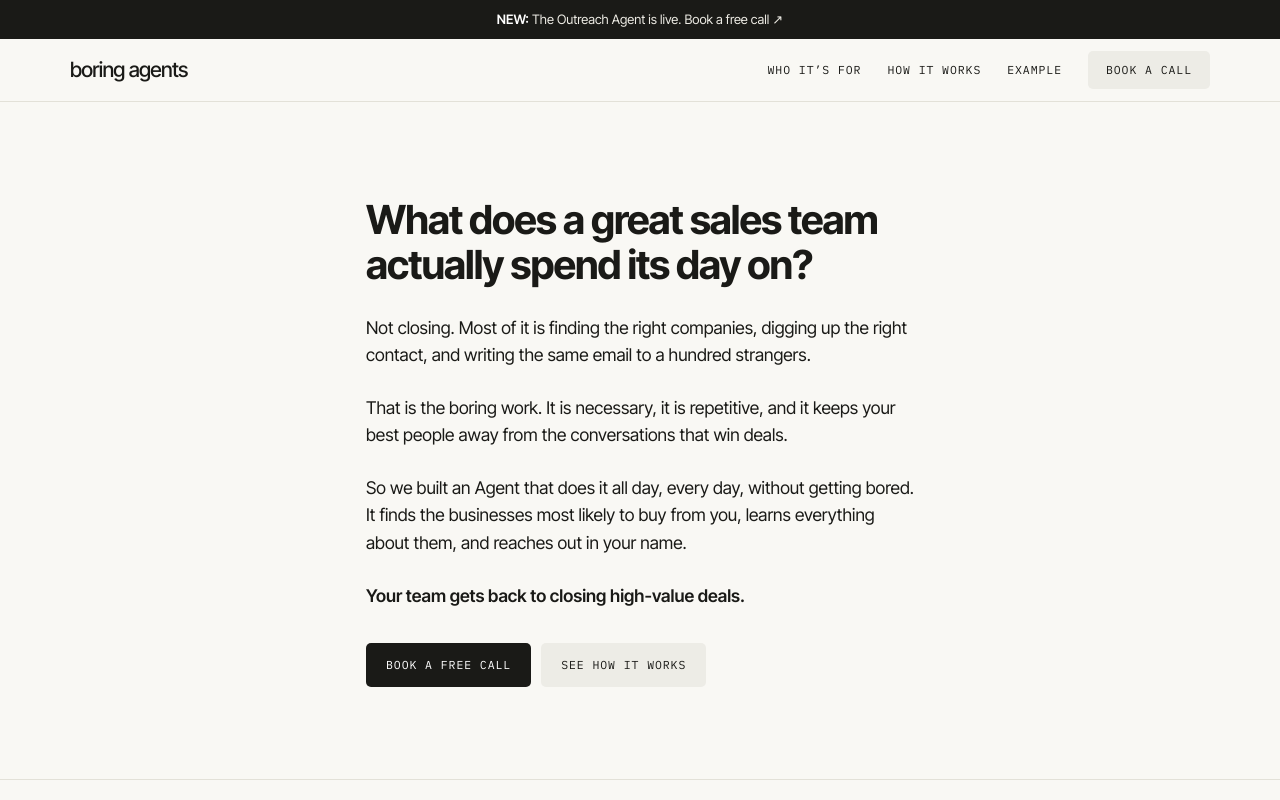
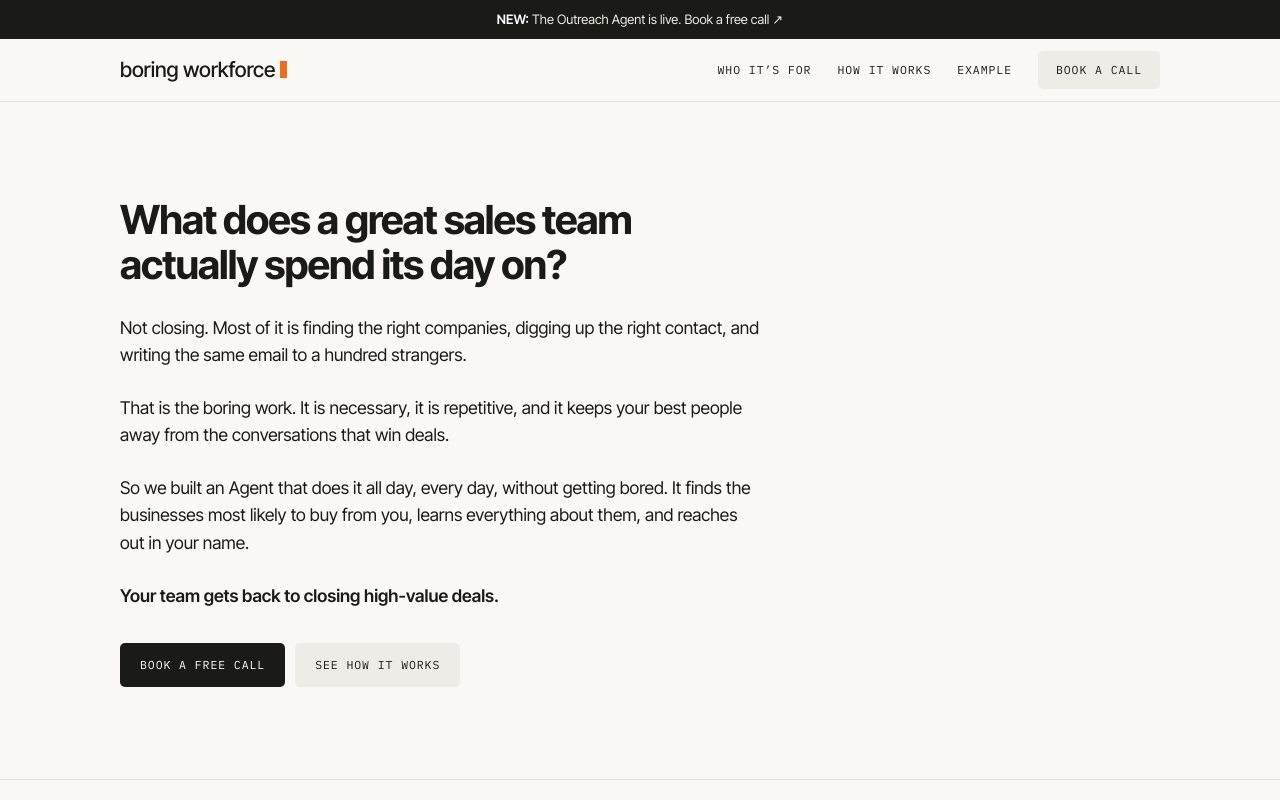
Before and after one commit to nufailhussain/boringagents, a plain HTML site: page index.html in a window 1280 px wide. Shown: the top 800 px of the page. Drawn offline with Linux system fonts and the light colour scheme.

Commit message:
Rename brand to Boring Workforce
New one-line wordmark with a one-time typing effect, wider side margins,
and all content aligned with the logo and the Book a call button.
Adds one-line and two-line logo files.

Co-Authored-By: Claude Opus 5.5 <noreply@anthropic.com>
Claude-Session: https://claude.ai/code/session_0111k1Fjco8db48QpfS5qXLU

```diff
--- a/index.html
+++ b/index.html
@@ -3,12 +3,12 @@
 <head>
 <meta charset="utf-8">
 <meta name="viewport" content="width=device-width,initial-scale=1,viewport-fit=cover">
-<meta name="description" content="Boring Agents builds AI agents that do the boring, repetitive work in your business. The Outreach Agent finds, enriches and reaches premium B2B leads.">
-<meta property="og:title" content="Boring Agents">
+<meta name="description" content="Boring Workforce builds AI agents that do the boring, repetitive work in your business. The Outreach Agent finds, enriches and reaches premium B2B leads.">
+<meta property="og:title" content="Boring Workforce">
 <meta property="og:description" content="Let the Agent do the boring work. You close the deals.">
 <link rel="icon" type="image/svg+xml" href="/assets/favicon.svg">
 <style>:root{padding-top:env(safe-area-inset-top,0px);padding-bottom:env(safe-area-inset-bottom,0px)}body{margin:0}img{max-width:100%}[hidden]{display:none!important}</style>
-<title>Boring Agents</title>
+<title>Boring Workforce</title>
 <link rel="preconnect" href="https://fonts.googleapis.com">
 <link rel="preconnect" href="https://fonts.gstatic.com" crossorigin>
 <link rel="stylesheet" href="https://fonts.googleapis.com/css2?family=Inter+Tight:wght@400;500;600;700&family=IBM+Plex+Mono:wght@400;500&display=swap">
@@ -33,8 +33,8 @@ h1,h2,h3{font-weight:700;letter-spacing:-.025em;line-height:1.12;text-wrap:balan
 p{margin:0}
 a{color:inherit}
 :focus-visible{outline:2px solid var(--accent);outline-offset:3px;border-radius:4px}
-.gutter{padding-left:max(20px,env(safe-area-inset-left,0px));padding-right:max(20px,env(safe-area-inset-right,0px))}
-.wrap{max-width:1180px;margin:0 auto}
+.gutter{padding-left:max(32px,env(safe-area-inset-left,0px));padding-right:max(32px,env(safe-area-inset-right,0px))}
+.wrap{max-width:1040px;margin:0 auto}
 .split{display:grid;grid-template-columns:minmax(0,5fr) minmax(0,7fr);gap:32px 80px;align-items:start}
 .split .side{position:sticky;top:96px}
 .split .main{min-width:0}
@@ -50,8 +50,8 @@ a{color:inherit}
 .announce a{text-decoration:none}
 .announce a:hover{text-decoration:underline}
 header.top{position:sticky;top:env(safe-area-inset-top,0px);z-index:20;background:color-mix(in srgb,var(--paper) 94%,transparent);backdrop-filter:blur(8px);border-bottom:1px solid var(--line)}
-.nav{display:flex;justify-content:space-between;align-items:center;gap:16px;max-width:1180px;margin:0 auto;padding-block:12px}
-.wordmark{font-size:21px;font-weight:500;letter-spacing:-.035em;text-decoration:none;white-space:nowrap}
+.nav{display:flex;justify-content:space-between;align-items:center;gap:16px;max-width:calc(1040px + 2*max(32px,env(safe-area-inset-left,0px)));margin:0 auto;padding-block:12px}
+.wordmark{display:inline-block;line-height:1.05;text-align:left;font-size:21px;font-weight:500;letter-spacing:-.005em;text-decoration:none;white-space:nowrap}
 .cursor{display:inline-block;width:.32em;height:.82em;background:var(--accent);margin-left:5px;vertical-align:-.06em;animation:blink 1.1s step-end infinite}
 @keyframes blink{50%{opacity:0}}
 .links{display:flex;align-items:center;gap:26px}
@@ -70,7 +70,8 @@ section{padding-block:80px;border-bottom:1px solid var(--line)}
 
 /* Hero letter */
 .hero{padding-block:88px 84px}
-.intro{max-width:548px;margin:0 auto}
+.intro{max-width:1040px;margin:0 auto}
+.intro>*{max-width:640px}
 .hero{padding-block:96px 92px}
 .hero h1{font-size:clamp(30px,4.2vw,40px);font-weight:700;line-height:1.12;letter-spacing:-.025em}
 .letter{display:grid;gap:26px;margin-top:26px;font-size:17.5px;line-height:1.55}
@@ -130,7 +131,7 @@ form.call{display:grid;gap:18px}
 @media (max-width:560px){.two{grid-template-columns:1fr}}
 
 footer{padding-block:22px}
-.foot{max-width:1180px;margin:0 auto;display:flex;justify-content:space-between;flex-wrap:wrap;gap:10px;color:var(--muted)}
+.foot{max-width:1040px;margin:0 auto;display:flex;justify-content:space-between;flex-wrap:wrap;gap:10px;color:var(--muted)}
 @media (prefers-reduced-motion:reduce){html{scroll-behavior:auto}.cursor{animation:none}}
 </style>
 </head>
@@ -141,7 +142,7 @@ footer{padding-block:22px}
 
 <header class="top">
   <div class="nav gutter">
-    <a class="wordmark" href="#top" aria-label="Boring Agents home">boring agents<span class="cursor" aria-hidden="true"></span></a>
+    <a class="wordmark" href="#top" aria-label="Boring Workforce home"><span class="wm-text" aria-hidden="true">boring workforce</span><span class="cursor" aria-hidden="true"></span></a>
     <nav class="links">
       <a href="#for">Who it’s for</a>
       <a href="#how">How it works</a>
@@ -286,7 +287,7 @@ footer{padding-block:22px}
 </main>
 
 <footer class="gutter">
-  <div class="foot mono"><span>© 2026 Boring Agents</span><span>The Agent does the boring work</span></div>
+  <div class="foot mono"><span>© 2026 Boring Workforce</span><span>The Agent does the boring work</span></div>
 </footer>
 
 <script>
@@ -326,7 +327,7 @@ footer{padding-block:22px}
     var interests = Array.prototype.map.call(form.querySelectorAll('.chk input:checked'), function(c){ return c.value; }).join(', ');
     var body = new URLSearchParams({name:val('f-name'),business:val('f-biz'),phone:val('f-phone'),email:val('f-email'),city:val('f-city'),interests:interests,message:val('f-msg'),suggestion:val('f-suggest')});
     if(!SHEET_ENDPOINT || !/(^|\.)boringagents\.co\.in$|github\.io$/.test(location.hostname)){
-      msg.textContent = 'Thanks, ' + val('f-name') + '. This is a preview, so nothing was sent. On the live site, this request goes straight into the Boring Agents leads sheet.';
+      msg.textContent = 'Thanks, ' + val('f-name') + '. This is a preview, so nothing was sent. On the live site, this request goes straight into the Boring Workforce leads sheet.';
       msg.hidden = false; return;
     }
     var btn = document.getElementById('f-submit'); btn.disabled = true; btn.textContent = 'Sending…';
@@ -340,5 +341,18 @@ footer{padding-block:22px}
 })();
 </script>
 
+<script>
+/* Logo typing effect: types the wordmark once on page load, then the cursor keeps blinking. */
+(function(){
+  var el=document.querySelector('.wm-text'); if(!el) return;
+  if(window.matchMedia && matchMedia('(prefers-reduced-motion: reduce)').matches) return;
+  var full=el.textContent, i=0; el.textContent='';
+  var cur=document.querySelector('.wordmark .cursor'); if(cur) cur.style.animation='none';
+  function step(){ i++; el.textContent=full.slice(0,i);
+    if(i<full.length){ setTimeout(step, full[i]===' '?110:60); }
+    else if(cur){ cur.style.animation=''; } }
+  setTimeout(step,300);
+})();
+</script>
 </body>
 </html>
```
Also changed, not shown: assets/boring-workforce-logo-dark.png (added), assets/boring-workforce-logo-stacked-dark.png (added), assets/boring-workforce-logo-stacked.png (added), assets/boring-workforce-logo.png (added).
